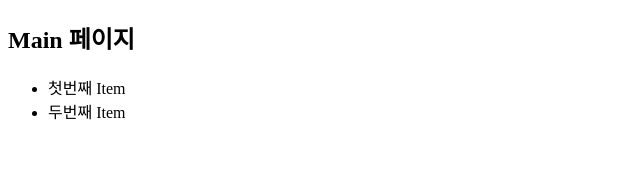
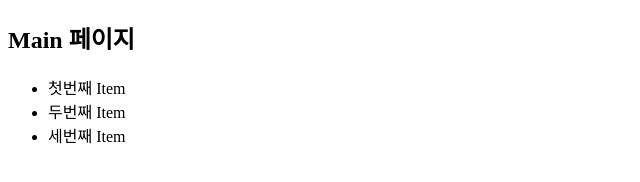
Before and after one commit to hyukjaekim/MyApp, a plain HTML site: page index.html in a window 1280 px wide. Shown: the full height of the page, 0-640 px from the left. Drawn offline with Linux system fonts and the light colour scheme.

Commit message:
index.html update , gitignore add

```diff
--- a/index.html
+++ b/index.html
@@ -11,6 +11,7 @@
     <ul>
         <li>첫번째 Item</li>
         <li>두번째 Item</li>
+        <li>세번째 Item</li>
     </ul>
 </body>
 </html>
```
Also changed, not shown: 1 other file.
